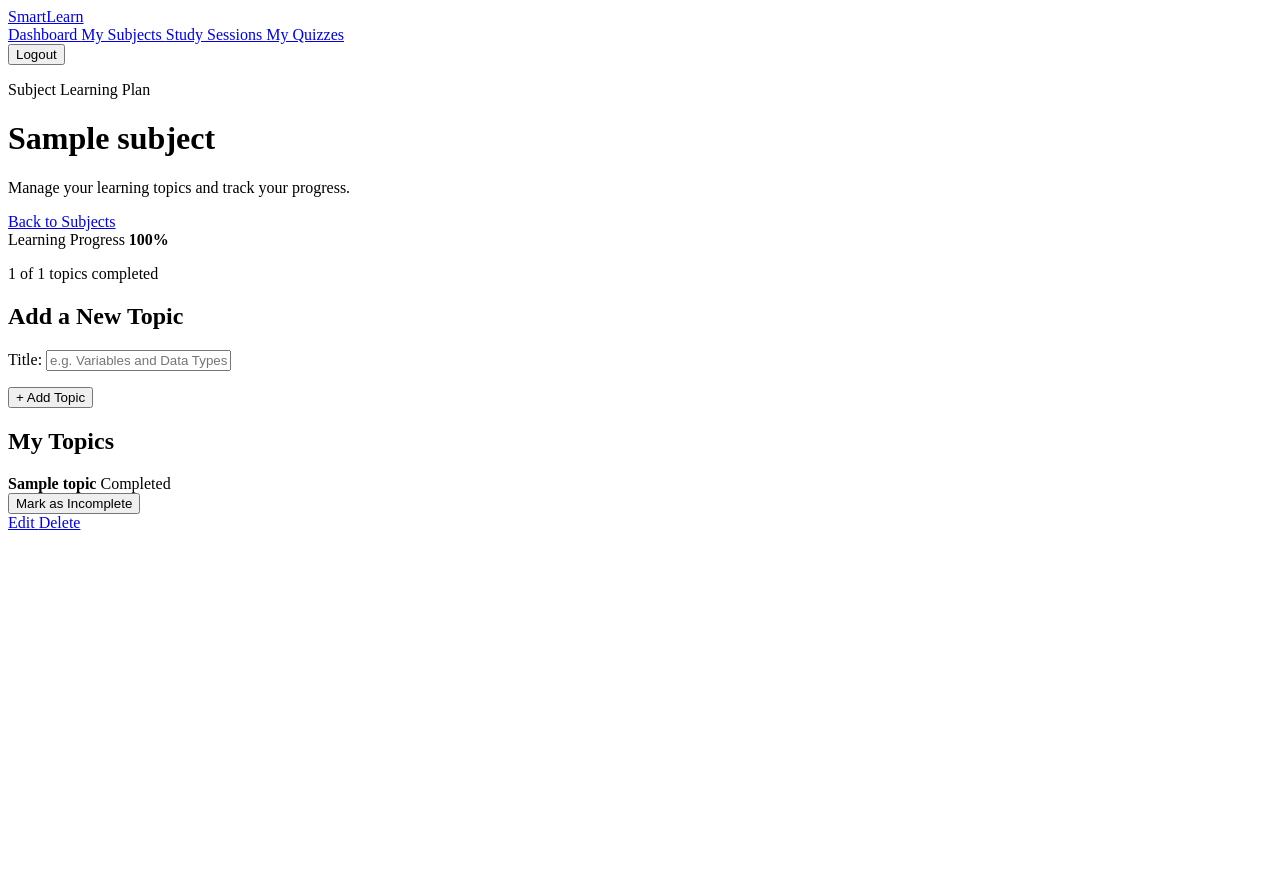
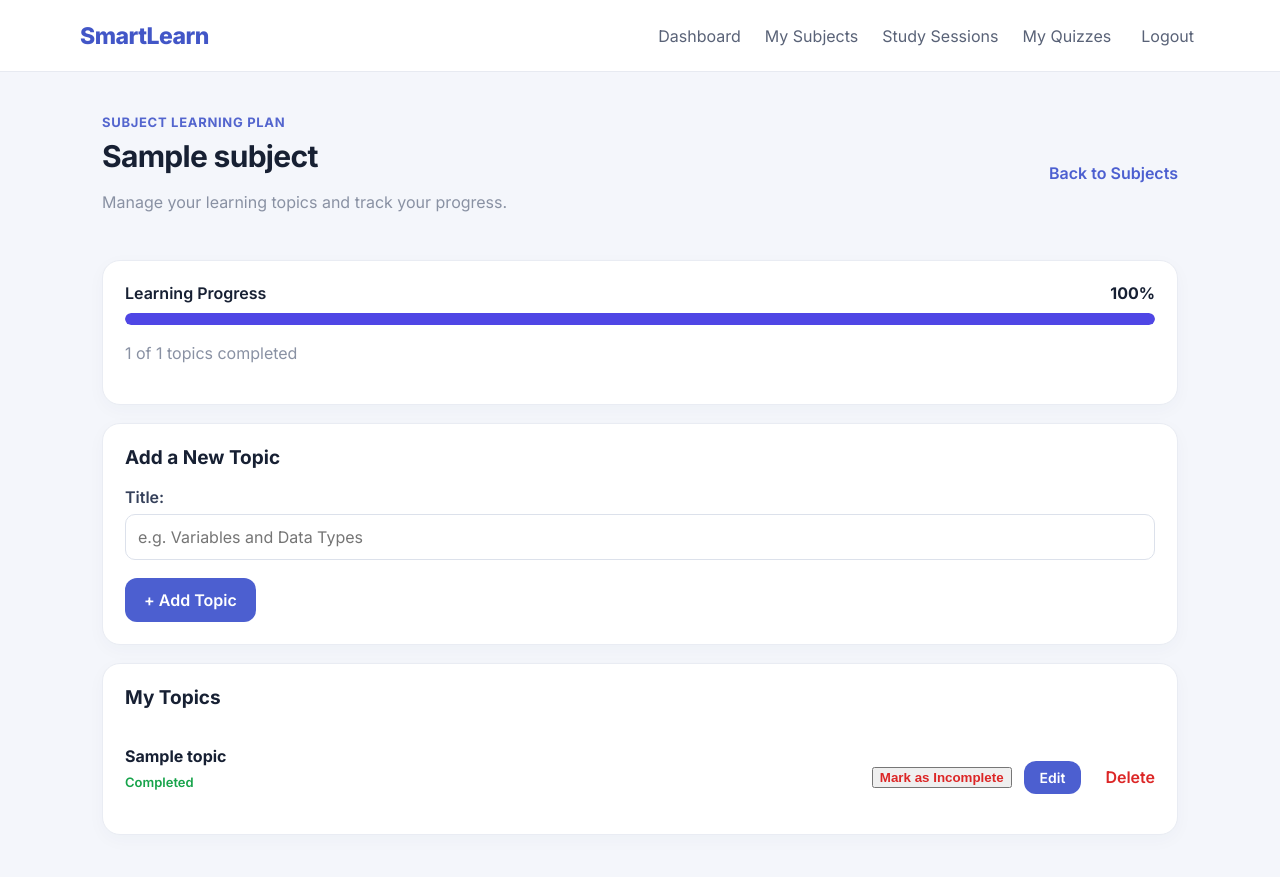
Before and after one commit to imanmasomi/SmartLearn, a Django app: page /subjects/1/topics/ in a window 1280 px wide. Before the commit the page ends 530 px from the top, so only its background shows below. Run offline with Django 5.2, Linux system fonts and the light colour scheme; a user stored in the database is signed in; tables that the repository leaves empty hold one stand-in row (values such as "Sample post").

Commit message:
Fri, Nov 6, 2026, 7:06 PM +03:30

```diff
--- a/static/css/style.css
+++ b/static/css/style.css
@@ -1,142 +1,467 @@
-cat >> static/css/style.css <<'EOF'
 
-/* Modern Dashboard */
+@import url('https://fonts.googleapis.com/css2?family=Inter:wght@400;500;600;700;800&display=swap');
 
-.dashboard-header {
+:root {
+    font-family: 'Inter', Arial, sans-serif;
+    color: #172033;
+    background: #f4f6fb;
+}
+
+* {
+    box-sizing: border-box;
+}
+
+body {
+    margin: 0;
+    min-height: 100vh;
+}
+
+/* Navigation */
+
+.topbar {
+    min-height: 72px;
+    background: #fff;
+    border-bottom: 1px solid #e7eaf1;
+    display: flex;
+    align-items: center;
+    justify-content: space-between;
+    padding: 0 max(5%, calc((100% - 1120px) / 2));
+    gap: 20px;
+}
+
+.brand {
+    font-size: 23px;
+    font-weight: 800;
+    color: #4256c7;
+    text-decoration: none;
+    letter-spacing: -0.5px;
+}
+
+.topbar nav {
+    display: flex;
+    align-items: center;
+    gap: 24px;
+}
+
+.topbar nav a,
+.nav-button {
+    color: #596277;
+    text-decoration: none;
+    font: inherit;
+    background: none;
+    border: 0;
+    cursor: pointer;
+    transition: color 0.2s;
+}
+
+.topbar nav a:hover,
+.nav-button:hover {
+    color: #4256c7;
+}
+
+.inline-form {
+    display: inline;
+}
+
+/* Main Layout */
+
+.container {
+    max-width: 1120px;
+    margin: 42px auto;
+    padding: 0 22px;
+}
+
+.page-heading {
     display: flex;
     justify-content: space-between;
     align-items: center;
-    gap: 24px;
-    margin-bottom: 32px;
-    padding: 30px;
-    background: linear-gradient(135deg, #eef1ff, #f8f9ff);
-    border: 1px solid #e5e9ff;
-    border-radius: 22px;
+    gap: 20px;
+    margin-bottom: 28px;
 }
 
-.dashboard-header h1 {
-    margin: 10px 0;
-    color: #27345a;
+.page-heading h1 {
+    margin: 8px 0;
     font-size: 30px;
+    letter-spacing: -0.7px;
 }
 
+.eyebrow {
+    color: #5365ce;
+    font-size: 13px;
+    font-weight: 700;
+    margin: 0;
+    text-transform: uppercase;
+    letter-spacing: 0.7px;
+}
+
+.muted {
+    color: #8991a3;
+    line-height: 1.6;
+}
+
+/* Buttons */
+
+.button {
+    display: inline-block;
+    background: #4c5fd0;
+    color: white;
+    border: 0;
+    border-radius: 12px;
+    padding: 12px 19px;
+    text-decoration: none;
+    font: inherit;
+    font-weight: 600;
+    cursor: pointer;
+    transition: background 0.2s, transform 0.2s;
+}
+
+.button:hover {
+    background: #394bb7;
+    transform: translateY(-1px);
+}
+
+/* Dashboard Statistics */
+
+.stats-grid,
 .dashboard-stats {
     display: grid;
     grid-template-columns: repeat(3, minmax(0, 1fr));
-    gap: 22px;
-    margin-bottom: 42px;
+    gap: 16px;
+    margin-bottom: 22px;
 }
 
-.dashboard-stats .stat-card {
-    position: relative;
-    padding: 26px;
-    border-radius: 20px;
-    border: 1px solid #e9ecf5;
+.stat-card,
+.panel,
+.subject-card {
     background: #fff;
-    box-shadow: 0 8px 28px rgba(39, 52, 90, 0.07);
+    border: 1px solid #e9ecf3;
+    border-radius: 18px;
+    padding: 22px;
+    box-shadow: 0 5px 18px #25335b08;
+}
+
+.stat-card span {
+    display: block;
+    color: #7c8497;
+    font-size: 14px;
+}
+
+.stat-card strong {
+    display: block;
+    font-size: 30px;
+    margin-top: 8px;
+    color: #27345a;
+}
+
+/* Dashboard Cards */
+
+.dashboard-stats .stat-card h3 {
+    color: #7c8497;
+    font-size: 14px;
+    font-weight: 600;
+    margin: 0;
+}
+
+.dashboard-stats .stat-card p {
+    color: #27345a;
+    font-size: 30px;
+    font-weight: 800;
+    margin: 8px 0 0;
+}
+
+/* Panels */
+
+.panel {
+    margin: 18px 0;
+}
+
+.panel h2 {
+    font-size: 19px;
+    margin-top: 0;
+}
+
+.section-heading {
+    display: flex;
+    justify-content: space-between;
+    align-items: center;
+    gap: 12px;
+}
+
+.section-heading a,
+.text-link {
+    color: #4c5fd0;
+    text-decoration: none;
+    font-weight: 600;
+}
+
+/* Lists */
+
+.list-row {
+    display: flex;
+    justify-content: space-between;
+    align-items: center;
+    gap: 16px;
+    padding: 15px 0;
+    border-bottom: 1px solid #eef0f5;
+}
+
+.list-row:last-child {
+    border: 0;
+}
+
+.empty {
+    color: #8991a3;
+    padding: 12px 0;
+    line-height: 1.6;
+}
+
+/* Subjects */
+
+.narrow {
+    max-width: 600px;
+    margin: 30px auto;
+}
+
+.subject-card {
+    margin: 12px 0;
     transition: transform 0.2s, box-shadow 0.2s;
 }
 
-.dashboard-stats .stat-card:hover {
-    transform: translateY(-5px);
-    box-shadow: 0 14px 32px rgba(39, 52, 90, 0.12);
+.subject-card:hover {
+    transform: translateY(-2px);
+    box-shadow: 0 8px 24px #25335b12;
 }
 
-.stat-icon {
+.subject-card h2 {
+    margin: 0 0 8px;
+}
+
+.subject-actions {
     display: flex;
     align-items: center;
-    justify-content: center;
-    width: 48px;
-    height: 48px;
-    margin-bottom: 20px;
-    border-radius: 15px;
-    background: #eef1ff;
-    font-size: 23px;
+    flex-wrap: wrap;
+    gap: 12px;
+    margin-top: 18px;
 }
 
-.dashboard-stats .stat-card h3 {
-    margin: 0;
-    color: #7c8497;
+.subject-actions .button {
+    padding: 8px 16px;
     font-size: 14px;
+}
+
+.subject-actions .text-link,
+.delete-link {
+    color: #dc2626;
     font-weight: 600;
 }
 
-.dashboard-stats .stat-card p {
-    margin: 12px 0 5px;
-    color: #27345a;
-    font-size: 34px;
-    font-weight: 800;
+/* Forms */
+
+form p {
+    display: flex;
+    flex-direction: column;
+    gap: 7px;
+    margin: 18px 0;
 }
 
-.dashboard-stats .stat-card span {
-    color: #9299aa;
-    font-size: 13px;
+input,
+textarea,
+select {
+    font: inherit;
+    padding: 12px;
+    border: 1px solid #dce1eb;
+    border-radius: 10px;
+    width: 100%;
+    background: #fff;
+    outline: none;
+    transition: border-color 0.2s, box-shadow 0.2s;
 }
 
-.dashboard-quick {
-    margin-top: 35px;
+input:focus,
+textarea:focus,
+select:focus {
+    border-color: #4c5fd0;
+    box-shadow: 0 0 0 3px #4c5fd018;
 }
 
-.dashboard-quick h2 {
-    margin-bottom: 8px;
-    color: #27345a;
-    font-size: 22px;
+label {
+    font-weight: 600;
+    color: #35405a;
 }
 
-.quick-grid {
-    display: grid;
-    grid-template-columns: repeat(3, minmax(0, 1fr));
-    gap: 20px;
-    margin-top: 22px;
+.message {
+    padding: 12px 16px;
+    background: #e8f7ef;
+    color: #176b3b;
+    border-radius: 10px;
+    margin-bottom: 16px;
 }
 
-.quick-card {
-    display: block;
-    padding: 25px;
-    color: #27345a;
-    text-decoration: none;
-    background: #fff;
-    border: 1px solid #e9ecf3;
-    border-radius: 18px;
-    box-shadow: 0 5px 18px rgba(37, 51, 91, 0.04);
-    transition: transform 0.2s, border-color 0.2s;
+.text-link {
+    margin-left: 12px;
 }
 
-.quick-card:hover {
-    transform: translateY(-4px);
-    border-color: #aeb8f5;
+/* Progress */
+
+.progress-section {
+    margin-top: 24px;
 }
 
-.quick-card > span {
-    font-size: 28px;
+.progress-info {
+    display: flex;
+    justify-content: space-between;
+    margin-bottom: 10px;
+    font-weight: 600;
 }
 
-.quick-card h3 {
-    margin: 16px 0 8px;
-    font-size: 17px;
+.progress-bar {
+    width: 100%;
+    height: 12px;
+    background: #e5e7eb;
+    border-radius: 20px;
+    overflow: hidden;
 }
 
-.quick-card p {
-    margin: 0;
-    color: #8991a3;
-    font-size: 14px;
-    line-height: 1.6;
+.progress-fill {
+    height: 100%;
+    background: #4f46e5;
+    border-radius: 20px;
+    transition: width 0.3s ease;
 }
 
-@media (max-width: 768px) {
-    .dashboard-header {
+/* Topic Cards */
+
+.topic-card {
+    display: flex;
+    justify-content: space-between;
+    align-items: center;
+    gap: 20px;
+    padding: 18px 0;
+    border-bottom: 1px solid #e5e7eb;
+}
+
+.topic-card:last-child {
+    border-bottom: none;
+}
+
+.topic-info {
+    display: flex;
+    flex-direction: column;
+    gap: 8px;
+}
+
+.status {
+    font-size: 13px;
+    font-weight: 600;
+}
+
+.status.completed {
+    color: #16a34a;
+}
+
+.status.pending {
+    color: #d97706;
+}
+
+/* Delete Button */
+
+.delete-button {
+    background: #dc2626;
+}
+
+.delete-button:hover {
+    background: #b91c1c;
+}
+
+/* Quiz Answer Choices */
+
+.quiz-choices {
+    display: flex;
+    flex-direction: column;
+    gap: 14px;
+    margin-top: 18px;
+}
+
+label.quiz-choice {
+    display: flex !important;
+    flex-direction: row !important;
+    align-items: center;
+    justify-content: flex-start;
+    gap: 10px;
+    width: 100%;
+    margin: 0;
+    cursor: pointer;
+    font-weight: 500;
+}
+
+label.quiz-choice input[type="radio"] {
+    appearance: auto;
+    display: block !important;
+    width: 18px !important;
+    min-width: 18px !important;
+    max-width: 18px !important;
+    height: 18px !important;
+    padding: 0 !important;
+    margin: 0 !important;
+    flex: 0 0 18px !important;
+}
+
+.quiz-choice span {
+    display: inline-block;
+    line-height: 1.5;
+}
+
+/* Mobile Layout */
+
+@media (max-width: 650px) {
+
+    .topbar {
+        min-height: 66px;
+        padding: 14px 18px;
         align-items: flex-start;
         flex-direction: column;
     }
 
-    .dashboard-stats,
-    .quick-grid {
+    .topbar nav {
+        gap: 16px;
+        flex-wrap: wrap;
+    }
+
+    .container {
+        margin: 24px auto;
+        padding: 0 15px;
+    }
+
+    .page-heading {
+        align-items: flex-start;
+        flex-direction: column;
+    }
+
+    .page-heading h1 {
+        font-size: 25px;
+    }
+
+    .stats-grid,
+    .dashboard-stats {
         grid-template-columns: 1fr;
     }
 
-    .dashboard-header h1 {
-        font-size: 24px;
+    .stat-card {
+        padding: 17px;
+    }
+
+    .list-row {
+        align-items: flex-start;
+        flex-direction: column;
+        gap: 5px;
+    }
+
+    .topic-card {
+        flex-direction: column;
+        align-items: flex-start;
+    }
+
+    .subject-actions {
+        width: 100%;
     }
 }
-
-EOF
```
